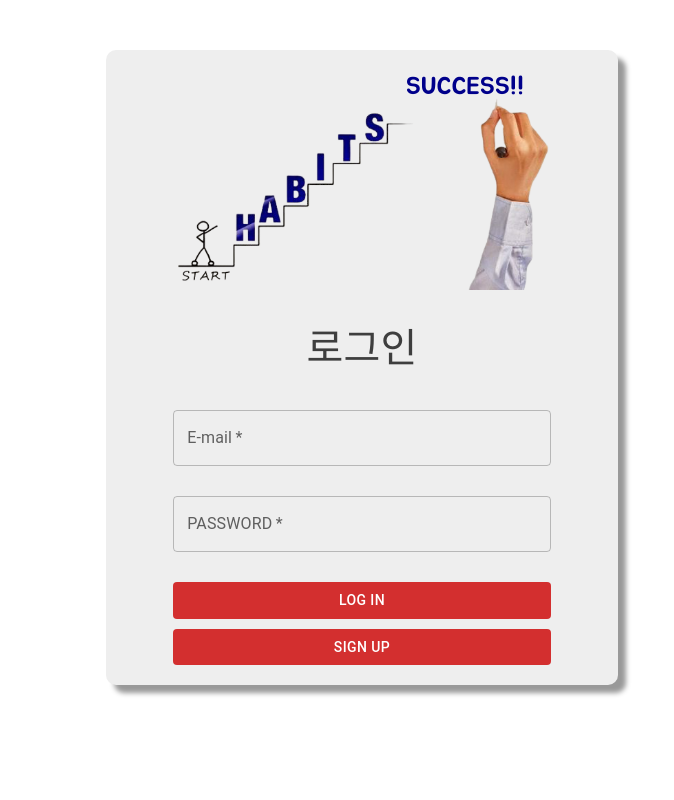
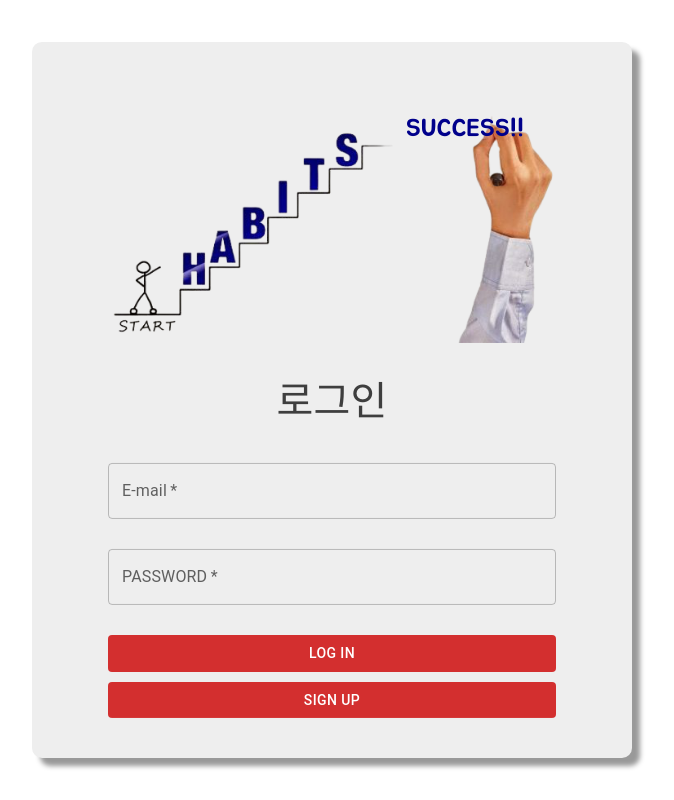
Before and after one commit to Rhabbit13/Rhabbit-FrontEnd, a React (Create React App) app: page /login in a window 1280 px wide. Shown: the whole page, without its empty margins (308-982 px from the left). Built offline with nearby package versions, Linux system fonts and the light colour scheme; no server answers.

Commit message:
login page restyle

```diff
--- a/src/pages/Login.jsx
+++ b/src/pages/Login.jsx
@@ -34,20 +34,25 @@ const Login = props => {
   return (
     <React.Fragment>
       <CssBaseline />
-      <Container maxWidth="70%">
+
       <Box
         sx={{
           boxShadow: "8px 8px 5px #999999",
           bgcolor: "#EEE",
           width: "100%",
-            margin: " 30px",
+          margin: "auto",
           height: "auto",
           borderRadius: "10px",
           display: "flex",
           flexDirection: "column",
           justifyContent: "center",
           alignItems: "center",
-            padding: "20px",
+          padding: "40px 20px",
+          boxSizing: "border-box",
+          position: "absolute",
+          left: "50%",
+          top: "50%",
+          transform: "translate(-50%, -50%)",
         }}
       >
         <Success>SUCCESS!!</Success>
@@ -97,7 +102,6 @@ const Login = props => {
           </div>
         </Wrap>
       </Box>
-      </Container>
     </React.Fragment>
   );
 };
--- a/src/pages/Main.jsx
+++ b/src/pages/Main.jsx
@@ -7,20 +7,26 @@ import { useSelector, useDispatch } from "react-redux";
 import { actionCreators as todoAction } from "../redux/modules/todo";
 import { history } from "../redux/configureStore";
 import { useParams } from "react-router";
+import moment from "moment";
 
 const Main = props => {
   //임시 user 정보 후에 jws 정보를 가지고 서버에 요청해 postlist를 가지고 오게 한다.
   const dispatch = useDispatch();
   const { id } = useParams();
   const cards = useSelector(state => state.todo.cards);
+  const today = moment().format("YYYYMMDD");
+
+  let start = cards.find(x => {
+    return x.date.includes(today);
+  });
+
+  console.log(start);
 
   React.useEffect(() => {
-    if (cards === []) {
+    if (!start) {
       dispatch(todoAction.cardAddDB());
     }
   }, []);
-
-  React.useEffect(() => {}, []);
 
   return (
     <MainPage>
```
Lines whose indentation alone changed are shown as unchanged.
